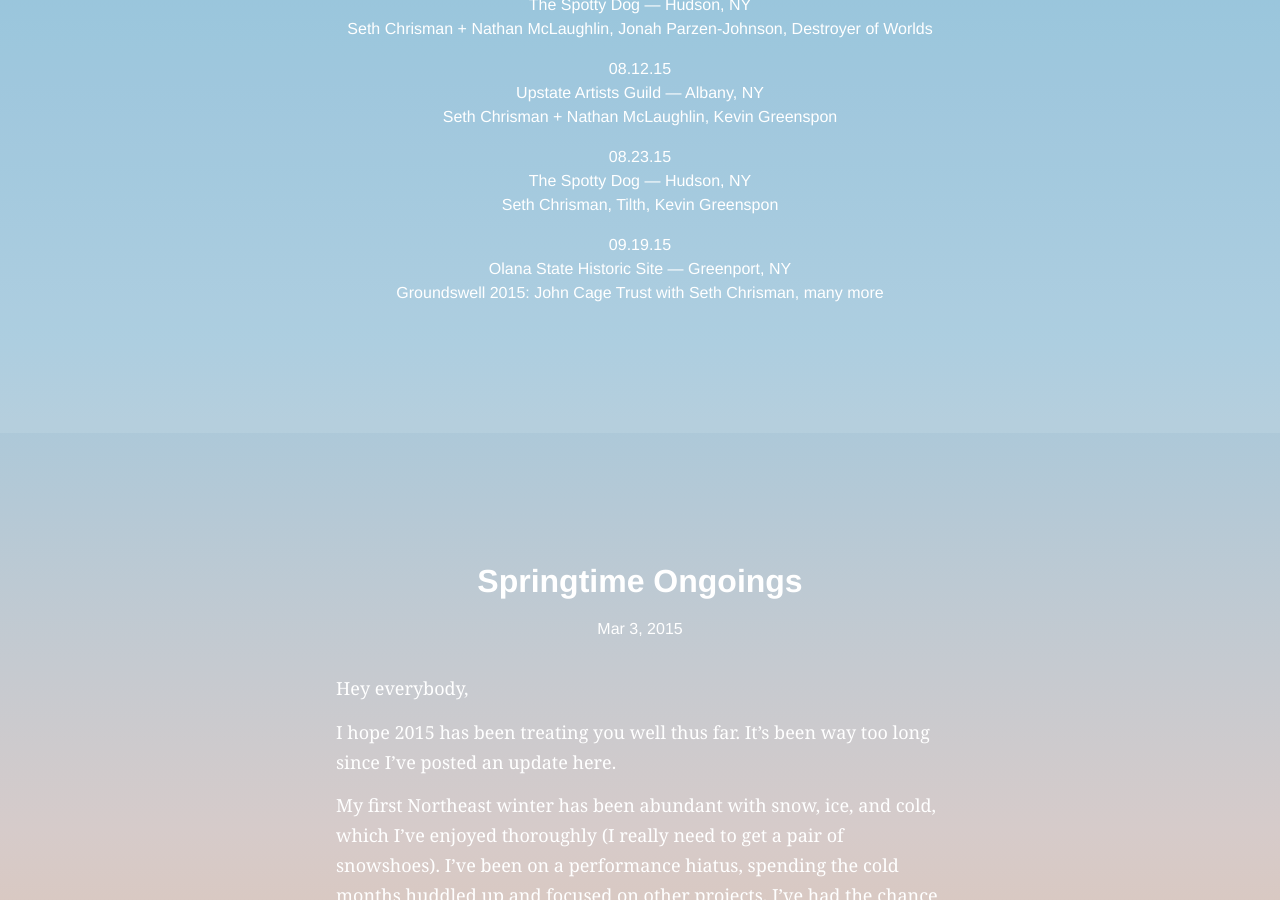
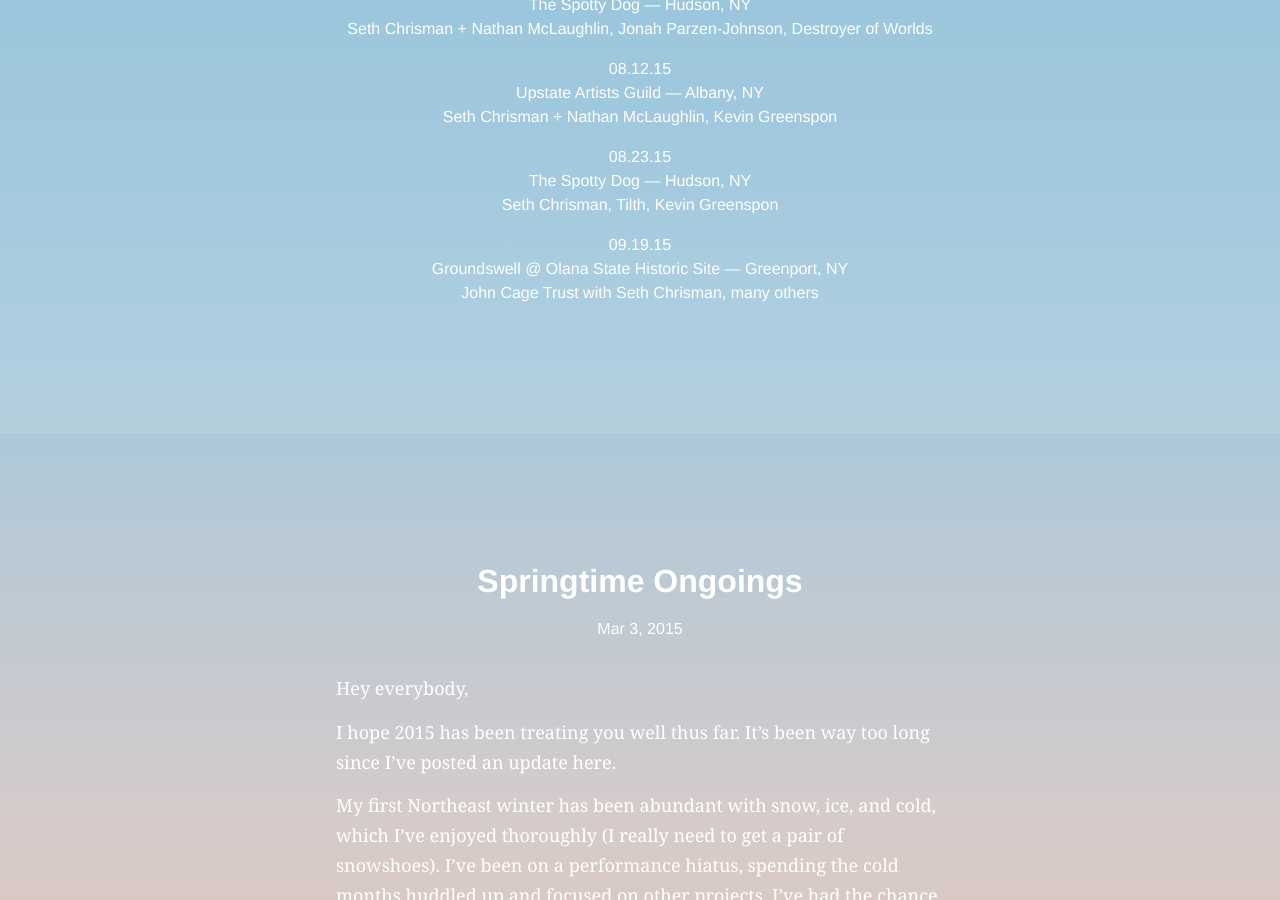
Before and after one commit to sethchrisman/sethchrisman.github.io, a Jekyll site: the page built from index.html, in a window 1280 px wide and 900 px high, scrolled down 583 px. Built offline with Jekyll 4.4.1, drawn with Linux system fonts in a browser that asks for light colours.

Commit message:
Updated performances.yml

```diff
--- a/_data/performances.yml
+++ b/_data/performances.yml
@@ -17,15 +17,15 @@
   featured: yes
 
 - date: 09.19.15
-  venue: Olana State Historic Site
+  venue: Groundswell @ Olana State Historic Site
   location: "Greenport, NY"
-  lineup: "Groundswell 2015: John Cage Trust with Seth Chrisman, many more"
+  lineup: "John Cage Trust with Seth Chrisman, many others"
   featured: yes
 
 - date: 04.25.15
   venue: Basilica Hudson
   location: "Hudson, NY"
-  lineup: "Seth Chrisman + Nathan McLaughlin, many more"
+  lineup: "Seth Chrisman + Nathan McLaughlin, many others"
 
 - date: 04.20.14
   venue: Machine House Brewery
@@ -50,7 +50,7 @@
 - date: 09.27.13
   venue: Goldrush Music Fest @ Crash 45
   location: "Denver, CO"
-  lineup: "Saguache, MV + EE, Noveller, Rene Hell, + more"
+  lineup: "Saguache, MV + EE, Noveller, Rene Hell, many others"
 
 - date: 09.07.13
   venue: Townshend’s Alberta Street Teahouse
```
